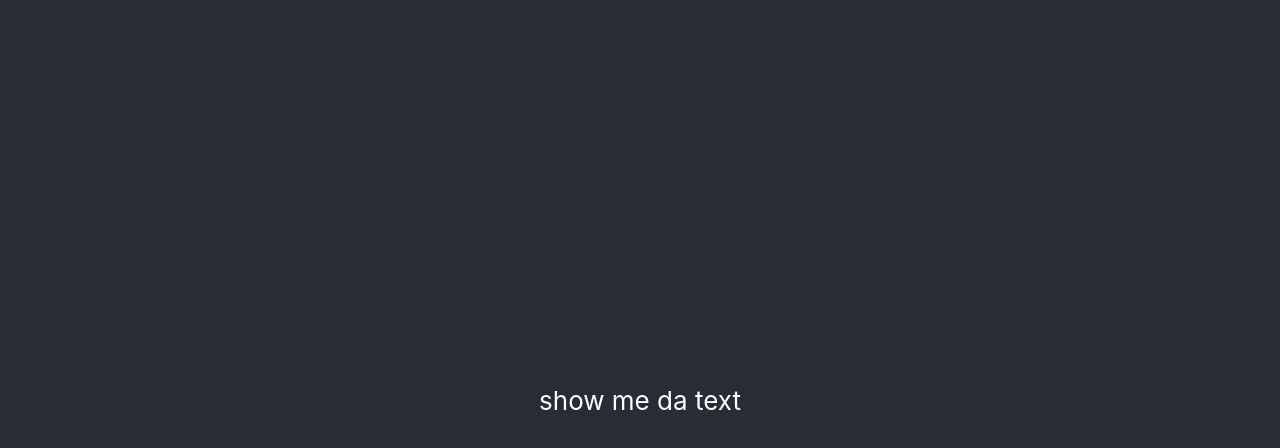
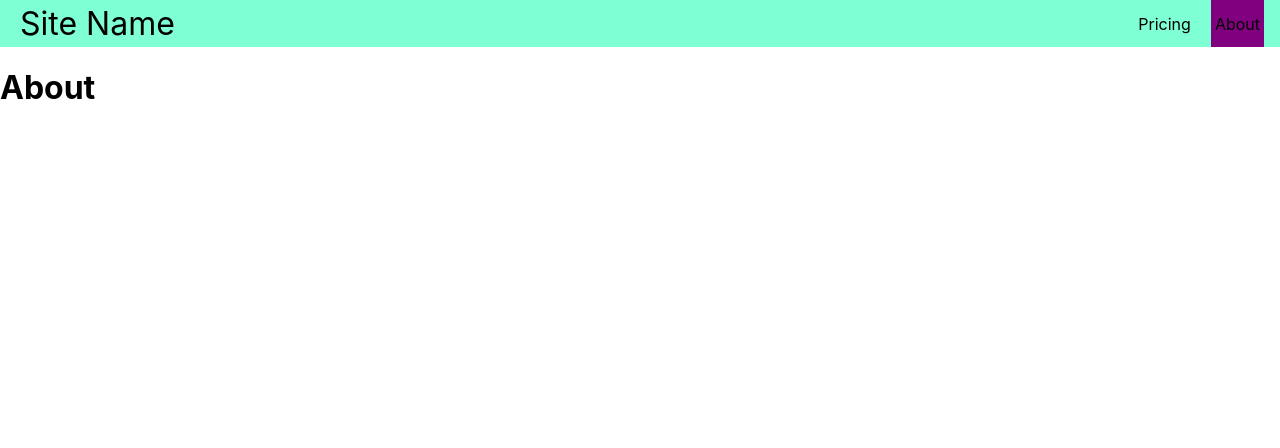
Before and after one commit to colaman120/colaman120.github.io, a React (Create React App) app: page /about in a window 1280 px wide. Shown: the top 448 px of the page. Built offline with nearby package versions, Linux system fonts and the light colour scheme.

Commit message:
Add navbar at top of page

```diff
--- a/package.json
+++ b/package.json
@@ -10,6 +10,7 @@
     "@testing-library/user-event": "^13.5.0",
     "react": "^19.1.0",
     "react-dom": "^19.1.0",
+    "react-router-dom": "^7.5.3",
     "react-scripts": "5.0.1",
     "web-vitals": "^2.1.4"
   },
--- a/src/App.js
+++ b/src/App.js
@@ -1,15 +1,22 @@
-import logo from './logo.svg';
 import './App.css';
+import Navbar from './Navbar.js';
+import About from './pages/about.js';
+import Pricing from './pages/pricing.js';
+import Home from './pages/home.js';
+import { Route, Routes } from "react-router-dom";
 
 function App() {
   return (
-    <div className="App">
-      <header className="App-header">
-        <p>
-          show me da text
-        </p>
-      </header>
+    <>
+    <Navbar/>
+    <div className="container">
+      <Routes>
+        <Route path="/" element={<Home/>} />
+        <Route path="/pricing" element={<Pricing/>} />
+        <Route path="/about" element={<About/>} />
+      </Routes>
     </div>
+    </>
   );
 }
 
--- /dev/null
+++ b/src/Navbar.js
@@ -0,0 +1,27 @@
+import { Link, useMatch, useResolvedPath } from "react-router-dom"
+
+export default function Navbar() {
+    return (
+    <nav className ="nav">
+        <Link to="/" className="site-title">
+            Site Name
+        </Link>
+        <ul>
+            <CustomLink to="/pricing">Pricing</CustomLink>
+            <CustomLink to="/about">About</CustomLink>
+        </ul>
+    </nav>
+    )
+}
+
+function CustomLink({ to, children,  ...props }) {
+    const resolvedPath = useResolvedPath(to)
+    const isActive = useMatch({ path: resolvedPath.pathname, end: true})
+    return (
+        <li className={isActive ? "active" : ""}>
+            <Link to={ to } { ...props }>
+                {children}
+            </Link>
+        </li>
+    )
+}
--- a/src/index.css
+++ b/src/index.css
@@ -1,3 +1,7 @@
+* {
+  box-sizing: border-box;
+}
+
 body {
   margin: 0;
   font-family: -apple-system, BlinkMacSystemFont, 'Segoe UI', 'Roboto', 'Oxygen',
@@ -7,7 +11,41 @@
   -moz-osx-font-smoothing: grayscale;
 }
 
-code {
-  font-family: source-code-pro, Menlo, Monaco, Consolas, 'Courier New',
-    monospace;
+.nav {
+  background-color: aquamarine;
+  color: black;
+  display: flex;
+  justify-content: space-between;
+  align-items: stretch;
+  gap: 2rem;
+  padding: 0 1rem;
 }
+
+.site-title {
+  font-size: 2rem;
+}
+
+.nav ul {
+  padding: 0;
+  margin: 0;
+  list-style: none;
+  display: flex;
+  gap: 1rem;
+}
+
+.nav a {
+  color: inherit;
+  text-decoration: none;
+  height: 100%;
+  display: flex;
+  align-items: center;
+  padding: .25rem;
+}
+
+.nav li.active {
+  background-color: purple;
+}
+
+.nav li:hover {
+  background-color: orange;
+}
--- a/src/index.js
+++ b/src/index.js
@@ -3,11 +3,14 @@
 import './index.css';
 import App from './App';
 import reportWebVitals from './reportWebVitals';
+import { BrowserRouter } from "react-router-dom";
 
 const root = ReactDOM.createRoot(document.getElementById('root'));
 root.render(
   <React.StrictMode>
-    <App />
+    <BrowserRouter>
+      <App />
+    </BrowserRouter>
   </React.StrictMode>
 );
 
--- /dev/null
+++ b/src/pages/about.js
@@ -0,0 +1,3 @@
+export default function About() {
+    return <h1>About</h1>
+}
--- /dev/null
+++ b/src/pages/home.js
@@ -0,0 +1,3 @@
+export default function Home() {
+    return <h1>Home</h1>
+}
--- /dev/null
+++ b/src/pages/pricing.js
@@ -0,0 +1,3 @@
+export default function Pricing() {
+    return <h1>Pricing</h1>
+}
```
Also changed, not shown: 1 other file (tests, documents, lock files or other folders).
